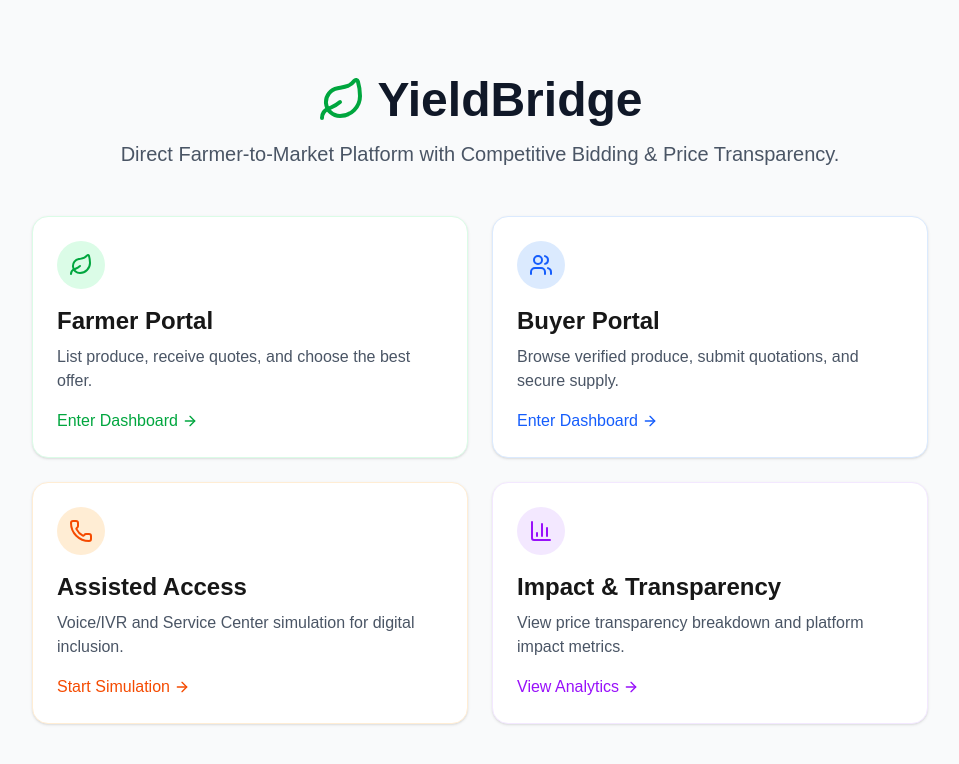
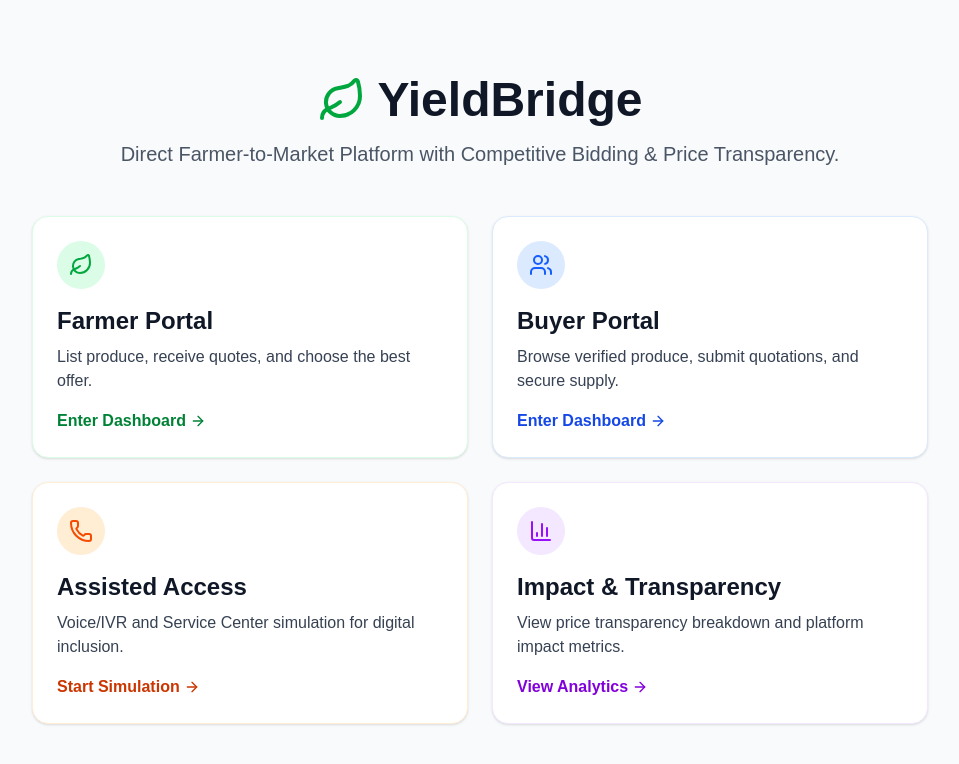
Before and after one commit to vibinshriyas2008-blip/yieldbridge-hackathon, a Next.js app: page / in a window 1280 px wide. Shown: the top 764 px of the page, without its empty margins (160-1119 px from the left). Built offline with nearby package versions, Linux system fonts and the light colour scheme.

Commit message:
Fix font colors on landing page cards

```diff
--- a/src/app/page.tsx
+++ b/src/app/page.tsx
@@ -20,9 +20,9 @@ export default function Home() {
             <div className="w-12 h-12 bg-green-100 rounded-full flex items-center justify-center mb-4 text-green-600 group-hover:bg-green-600 group-hover:text-white transition-colors">
               <Leaf className="w-6 h-6" />
             </div>
-            <h2 className="text-2xl font-semibold mb-2">Farmer Portal</h2>
-            <p className="text-gray-600 mb-4">List produce, receive quotes, and choose the best offer.</p>
-            <div className="flex items-center text-green-600 font-medium">
+            <h2 className="text-2xl font-bold text-gray-900 mb-2">Farmer Portal</h2>
+            <p className="text-gray-700 mb-4 font-medium">List produce, receive quotes, and choose the best offer.</p>
+            <div className="flex items-center text-green-700 font-bold">
               Enter Dashboard <ArrowRight className="w-4 h-4 ml-1" />
             </div>
           </Link>
@@ -31,9 +31,9 @@ export default function Home() {
             <div className="w-12 h-12 bg-blue-100 rounded-full flex items-center justify-center mb-4 text-blue-600 group-hover:bg-blue-600 group-hover:text-white transition-colors">
               <Users className="w-6 h-6" />
             </div>
-            <h2 className="text-2xl font-semibold mb-2">Buyer Portal</h2>
-            <p className="text-gray-600 mb-4">Browse verified produce, submit quotations, and secure supply.</p>
-            <div className="flex items-center text-blue-600 font-medium">
+            <h2 className="text-2xl font-bold text-gray-900 mb-2">Buyer Portal</h2>
+            <p className="text-gray-700 mb-4 font-medium">Browse verified produce, submit quotations, and secure supply.</p>
+            <div className="flex items-center text-blue-700 font-bold">
               Enter Dashboard <ArrowRight className="w-4 h-4 ml-1" />
             </div>
           </Link>
@@ -42,9 +42,9 @@ export default function Home() {
             <div className="w-12 h-12 bg-orange-100 rounded-full flex items-center justify-center mb-4 text-orange-600 group-hover:bg-orange-600 group-hover:text-white transition-colors">
               <Phone className="w-6 h-6" />
             </div>
-            <h2 className="text-2xl font-semibold mb-2">Assisted Access</h2>
-            <p className="text-gray-600 mb-4">Voice/IVR and Service Center simulation for digital inclusion.</p>
-            <div className="flex items-center text-orange-600 font-medium">
+            <h2 className="text-2xl font-bold text-gray-900 mb-2">Assisted Access</h2>
+            <p className="text-gray-700 mb-4 font-medium">Voice/IVR and Service Center simulation for digital inclusion.</p>
+            <div className="flex items-center text-orange-700 font-bold">
               Start Simulation <ArrowRight className="w-4 h-4 ml-1" />
             </div>
           </Link>
@@ -53,9 +53,9 @@ export default function Home() {
             <div className="w-12 h-12 bg-purple-100 rounded-full flex items-center justify-center mb-4 text-purple-600 group-hover:bg-purple-600 group-hover:text-white transition-colors">
               <BarChart3 className="w-6 h-6" />
             </div>
-            <h2 className="text-2xl font-semibold mb-2">Impact & Transparency</h2>
-            <p className="text-gray-600 mb-4">View price transparency breakdown and platform impact metrics.</p>
-            <div className="flex items-center text-purple-600 font-medium">
+            <h2 className="text-2xl font-bold text-gray-900 mb-2">Impact & Transparency</h2>
+            <p className="text-gray-700 mb-4 font-medium">View price transparency breakdown and platform impact metrics.</p>
+            <div className="flex items-center text-purple-700 font-bold">
               View Analytics <ArrowRight className="w-4 h-4 ml-1" />
             </div>
           </Link>
```
